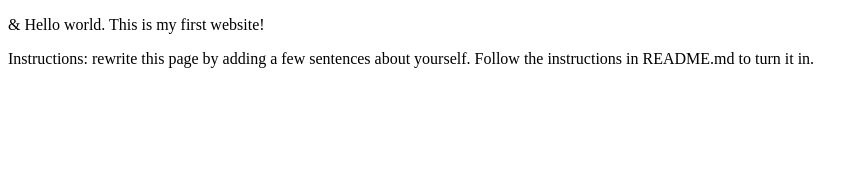
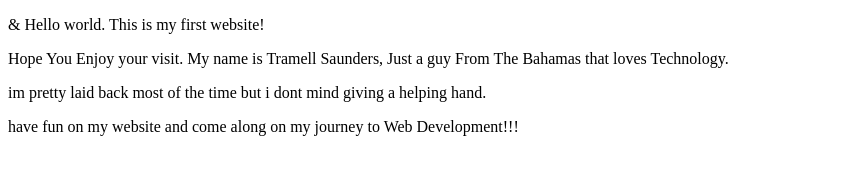
Before and after one commit to Tazbonia/webdev_lab1, a plain HTML site: page index.html in a window 1280 px wide. Shown: the whole page, without its empty margins (0-868 px from the left). Drawn offline with Linux system fonts and the light colour scheme.

Commit message:
Adding about info to index

```diff
--- a/index.html
+++ b/index.html
@@ -6,6 +6,8 @@
 </head>
 <body>
   <p>&amp; Hello world. This is my first website!</p>
-  <p>Instructions: rewrite this page by adding a few sentences about yourself. Follow the instructions in README.md to turn it in.</p>
+  <p> Hope You Enjoy your visit. My name is Tramell Saunders, Just a guy From The Bahamas that loves Technology.</p>
+  <p> im pretty laid back most of the time but i dont mind giving a helping hand. </p>
+  <p> have fun on my website and come along on my journey to Web Development!!! </p>
 </body>
 </html>
```
